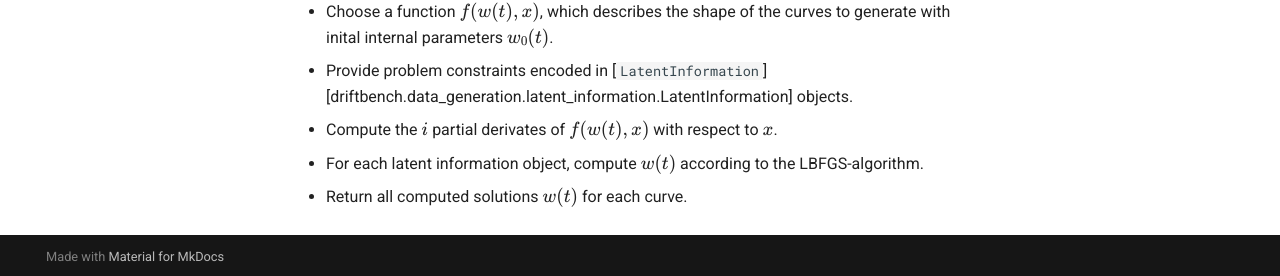
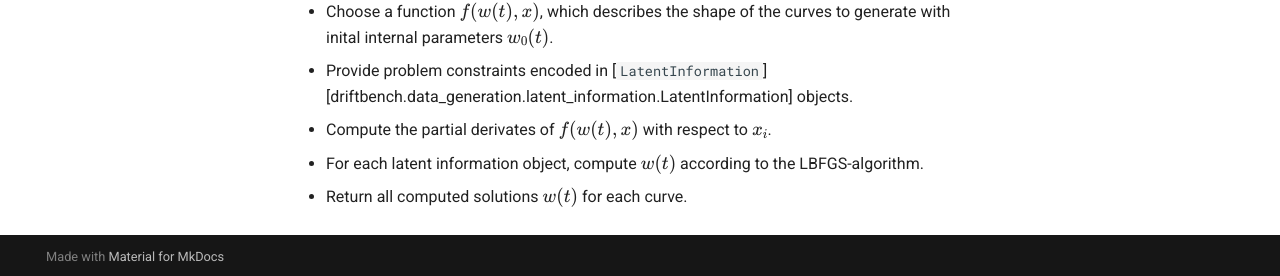
Before and after one commit to edgarWolf/driftbench, an MkDocs documentation site: the page built from docs/how_it_works.md, in a window 1280 px wide and 970 px high. Shown: the part 691-967 px from the top of the window. Built offline with MkDocs 1.6.1 and Material for MkDocs 9.7.7, drawn with Linux system fonts in a browser that asks for light colours; comment, search, counter and statistics services are not loaded.

Commit message:
Update docs/how_it_works.md
Co-authored-by: Tobias Windisch <tobias.windisch@hs-kempten.de>

```diff
--- a/docs/how_it_works.md
+++ b/docs/how_it_works.md
@@ -29,6 +29,6 @@ inital internal parameters $w_0(t)$.
 - Provide problem constraints encoded in
 [`LatentInformation`][driftbench.data_generation.latent_information.LatentInformation]
 objects.
-- Compute the $i$ partial derivates of $f(w(t), x)$ with respect to $x$.
+- Compute the partial derivates of $f(w(t), x)$ with respect to $x_i$.
 - For each latent information object, compute $w(t)$ according to the LBFGS-algorithm.
 - Return all computed solutions $w(t)$ for each curve.
```
